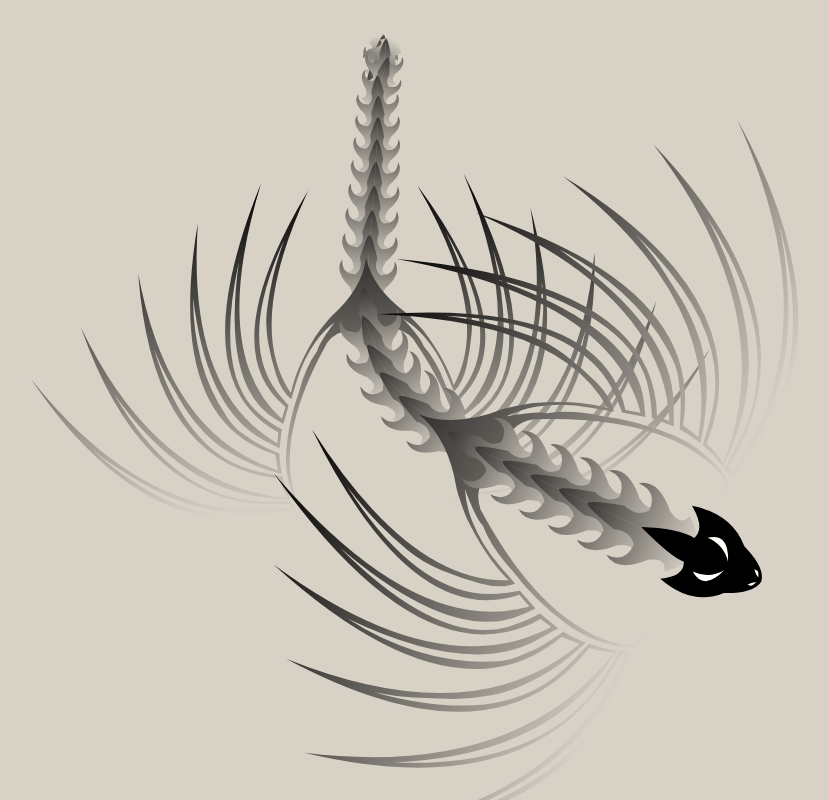
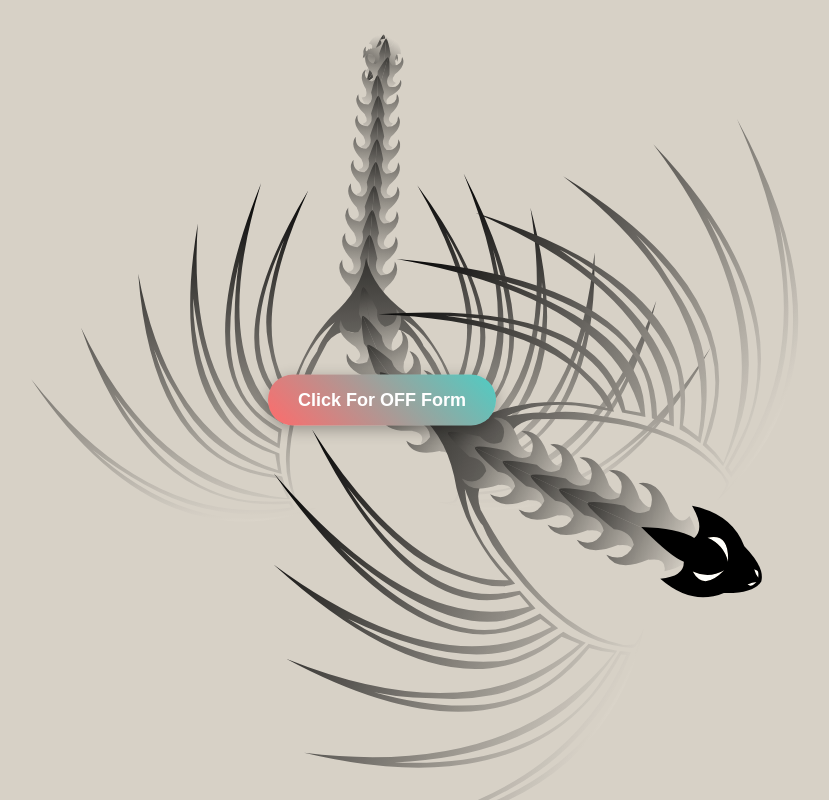
Before and after one commit to Kasunsoiza/Foxsinet, a plain HTML site: page index.html in a window 1280 px wide. Shown: the whole page, without its empty margins (258-1087 px from the left). Drawn offline with Linux system fonts and the light colour scheme.

Commit message:
Update index.html

```diff
--- a/index.html
+++ b/index.html
@@ -24,6 +24,36 @@
             background: #c9c9c9;
             cursor: pointer;
             filter: sepia(20%);
+        }
+
+        .center-button {
+            position: absolute;
+            top: 50%;
+            left: 50%;
+            transform: translate(-50%, -50%);
+            z-index: 1000;
+            padding: 15px 30px;
+            font-size: 18px;
+            font-weight: bold;
+            background: linear-gradient(45deg, #ff6b6b, #4ecdc4);
+            color: white;
+            border: none;
+            border-radius: 25px;
+            cursor: pointer;
+            text-decoration: none;
+            display: inline-block;
+            box-shadow: 0 4px 15px rgba(0, 0, 0, 0.3);
+            transition: all 0.3s ease;
+            font-family: Arial, sans-serif;
+        }
+
+        .center-button:hover {
+            transform: translate(-50%, -50%) scale(1.05);
+            box-shadow: 0 6px 20px rgba(0, 0, 0, 0.4);
+        }
+
+        .center-button:active {
+            transform: translate(-50%, -50%) scale(0.95);
         }
     </style>
 </head>
@@ -56,6 +86,8 @@
         </defs>
         <g id="screen" />
     </svg>
+
+    <a href="https://www.google.com" class="center-button" target="_blank">Click For OFF Form</a>
 
     <script>
         "use strict";
```
